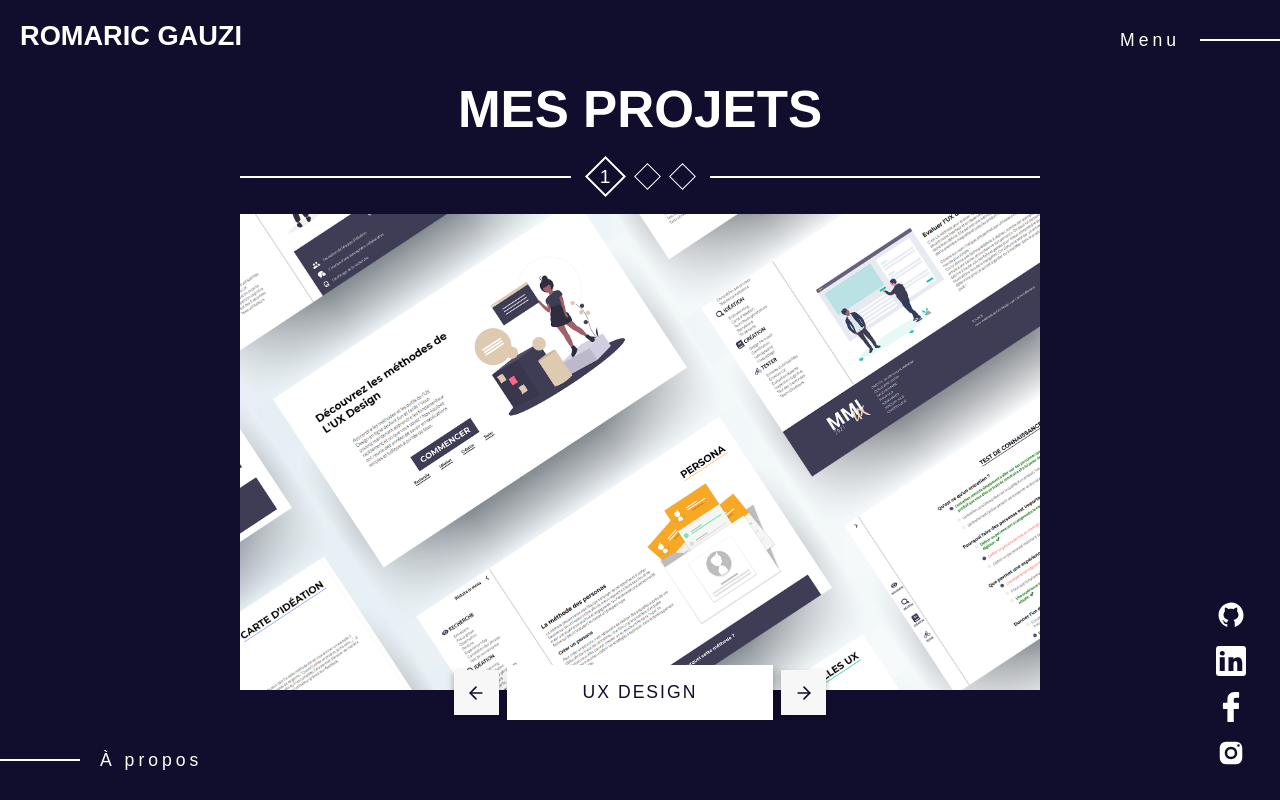
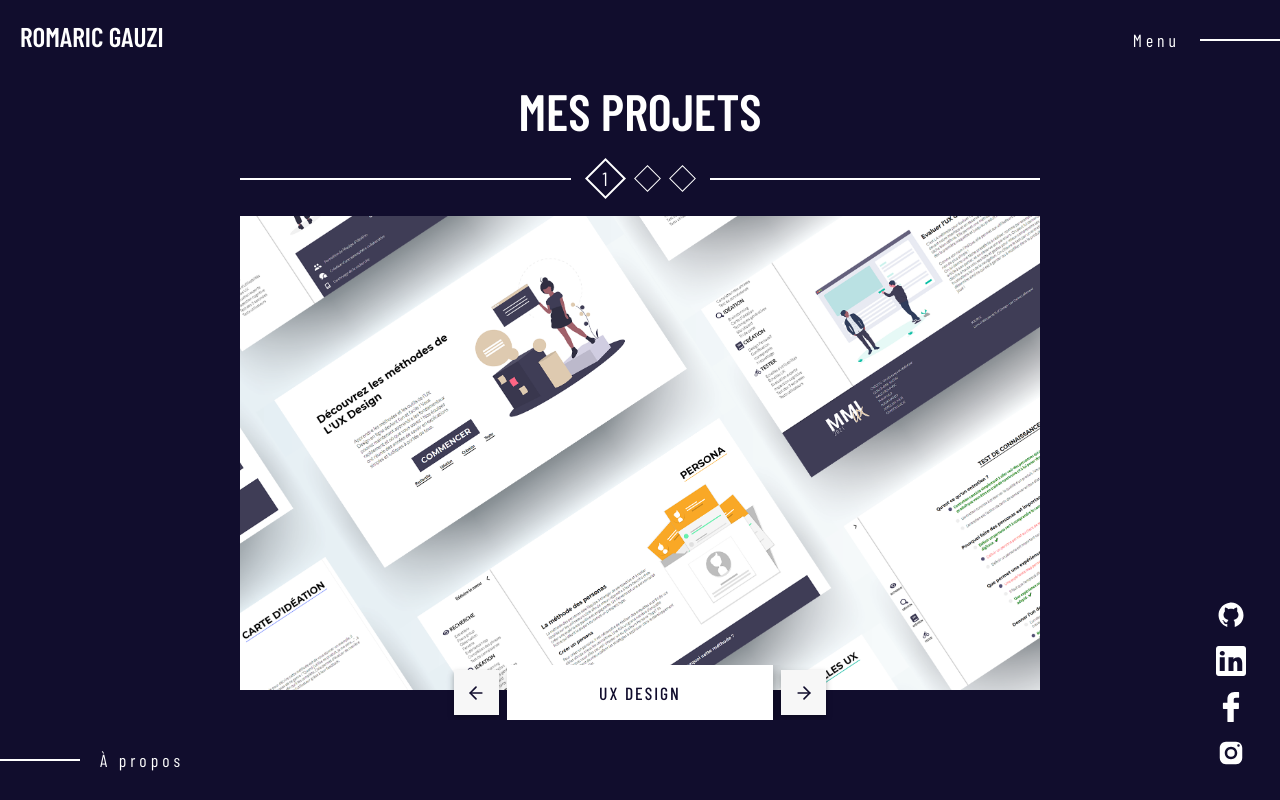
Before and after one commit to romaric-g/sitev3, a Nuxt app: page / in a window 1280 px wide. Built offline with nearby package versions, Linux system fonts and the light colour scheme.

Commit message:
font import

```diff
--- a/layouts/default.vue
+++ b/layouts/default.vue
@@ -24,7 +24,7 @@ export default {
 body {
     margin: 0;
     padding: 0;
-    font-family: 'Barlow', sans-serif;
+    font-family: 'Barlow Condensed', sans-serif;
     max-width: 100vw;
     overflow-x: hidden;
 
```
